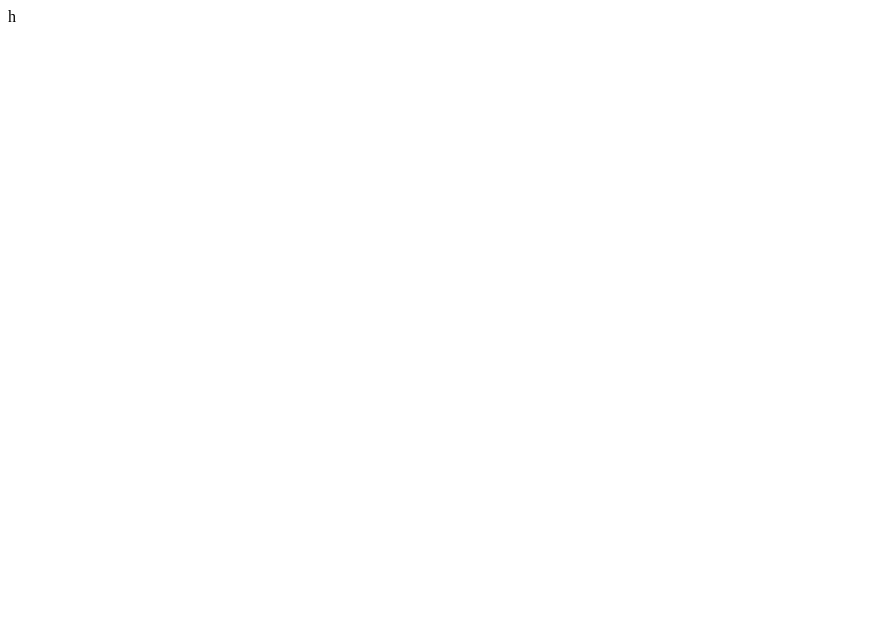
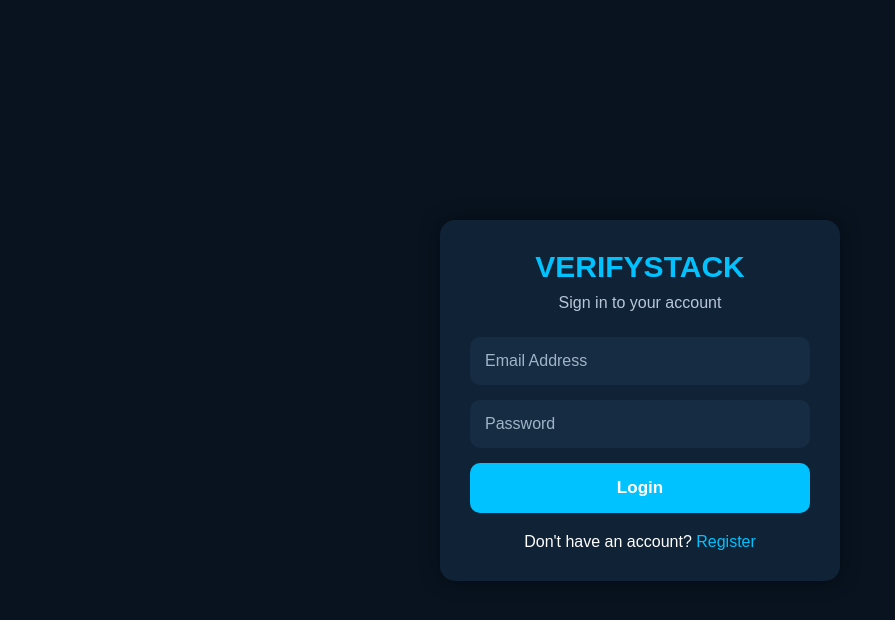
Before and after one commit to danielidoghe-beep/VERIFYSTACK, a plain HTML site: page login.html in a window 1280 px wide. Shown: the whole page, without its empty margins (0-895 px from the left). Drawn offline with Linux system fonts and the light colour scheme.

Commit message:
Update login.html

```diff
--- a/login.html
+++ b/login.html
@@ -1 +1,130 @@
-h
+<!DOCTYPE html>
+<html lang="en">
+<head>
+<meta charset="UTF-8">
+<meta name="viewport" content="width=device-width, initial-scale=1.0">
+<title>VERIFYSTACK - Login</title>
+
+<style>
+*{
+margin:0;
+padding:0;
+box-sizing:border-box;
+font-family:Arial,sans-serif;
+}
+
+body{
+background:#08131f;
+display:flex;
+justify-content:center;
+align-items:center;
+height:100vh;
+color:white;
+}
+
+.container{
+width:90%;
+max-width:400px;
+background:#102235;
+padding:30px;
+border-radius:15px;
+box-shadow:0 0 20px rgba(0,0,0,.4);
+}
+
+.logo{
+text-align:center;
+font-size:30px;
+font-weight:bold;
+color:#00c2ff;
+margin-bottom:10px;
+}
+
+.subtitle{
+text-align:center;
+color:#b8c7d9;
+margin-bottom:25px;
+}
+
+input{
+width:100%;
+padding:15px;
+margin-bottom:15px;
+background:#162c42;
+border:none;
+border-radius:10px;
+color:white;
+font-size:16px;
+}
+
+input::placeholder{
+color:#9fb4c7;
+}
+
+button{
+width:100%;
+padding:15px;
+border:none;
+border-radius:10px;
+background:#00c2ff;
+color:white;
+font-size:17px;
+font-weight:bold;
+cursor:pointer;
+}
+
+button:hover{
+background:#00a8dd;
+}
+
+.link{
+text-align:center;
+margin-top:20px;
+}
+
+.link a{
+color:#00c2ff;
+text-decoration:none;
+}
+</style>
+
+</head>
+
+<body>
+
+<div class="container">
+
+<div class="logo">
+VERIFYSTACK
+</div>
+
+<div class="subtitle">
+Sign in to your account
+</div>
+
+<input
+type="email"
+id="email"
+placeholder="Email Address">
+
+<input
+type="password"
+id="password"
+placeholder="Password">
+
+<button id="loginBtn">
+Login
+</button>
+
+<div class="link">
+Don't have an account?
+<a href="register.html">
+Register
+</a>
+</div>
+
+</div>
+
+<script type="module" src="js/auth.js"></script>
+
+</body>
+</html>
```
